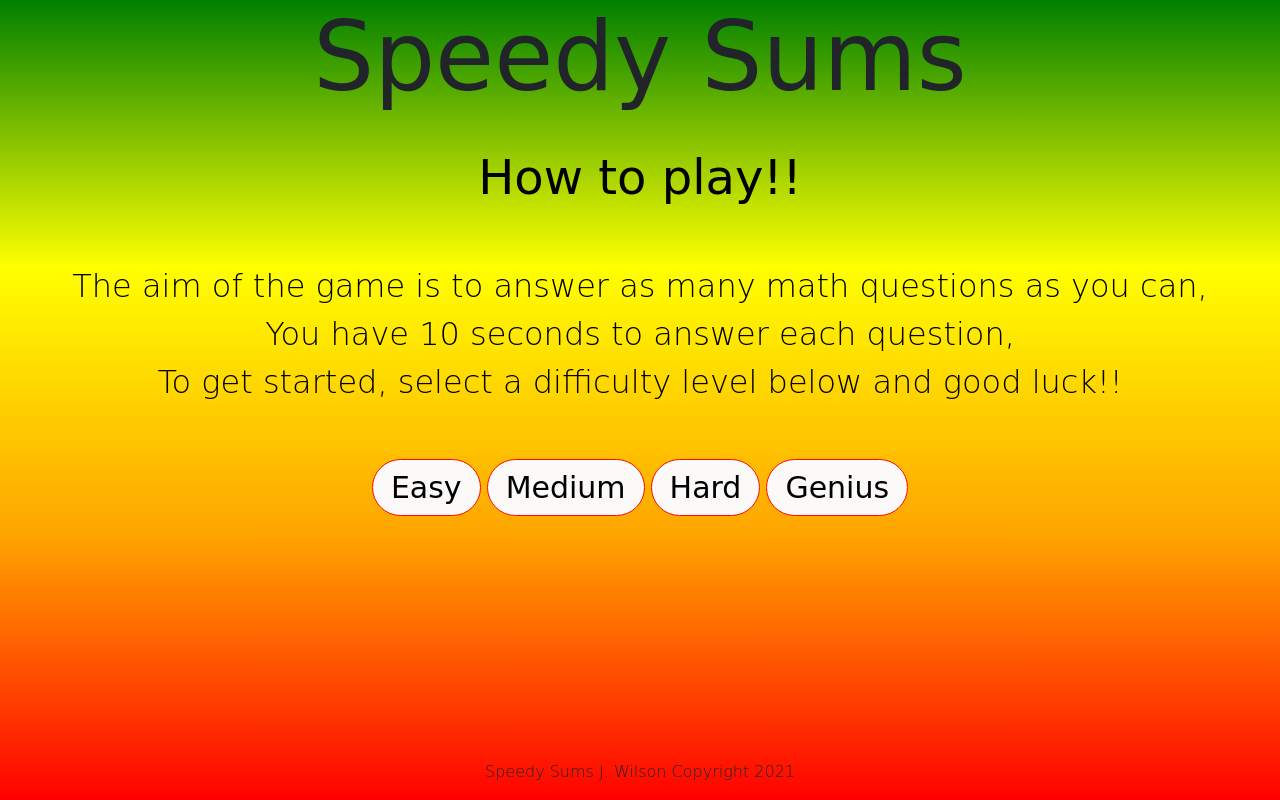
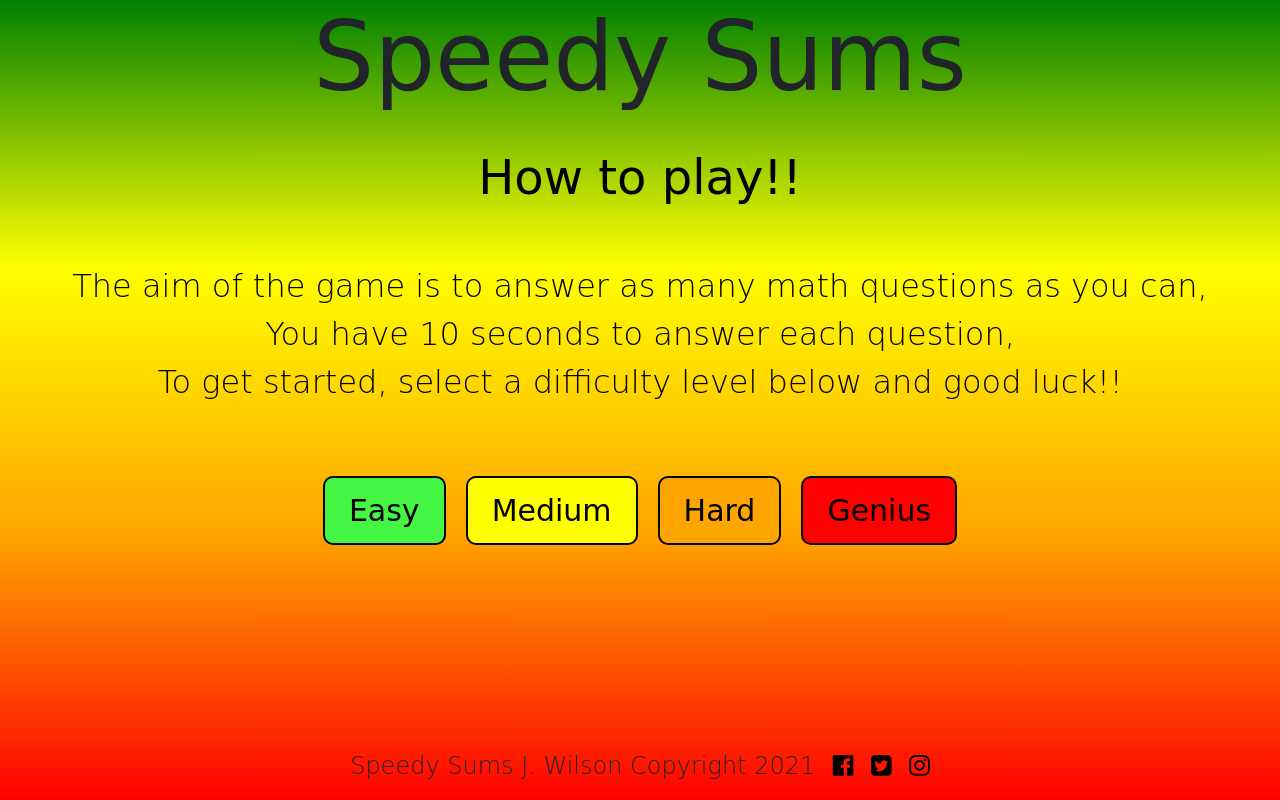
Before and after one commit to JamieWilson2000/SpeedySumsMS2, a plain HTML site: page entrypage.html in a window 1280 px wide. Drawn offline with nearby package versions, Linux system fonts and the light colour scheme; a script that the page names is missing; a web font is replaced by a local one.

Commit message:
Added social icons and links to the footer on the entry page

```diff
--- a/assets/css/style.css
+++ b/assets/css/style.css
@@ -205,9 +205,10 @@ a:hover {
 .btn-group {
     text-align: center;
     top: 50px;
+
 }
 
-#easybtn {
+#easyBtn {
     margin: 20px 10px;
     font-family: 'Londrina Solid', cursive;
     text-align: center;
@@ -220,11 +221,11 @@ a:hover {
     float: left;
 }
 
-#easybtn:hover {
+#easyBtn:hover {
     background-color: rgb(59, 212, 59);
 }
 
-#medbtn {
+#mediumBtn {
     margin: 20px 10px;
     font-family: 'Londrina Solid', cursive;
     text-align: center;
@@ -237,11 +238,11 @@ a:hover {
     float: left;
 }
 
-#medbtn:hover {
+#mediumBtn:hover {
     background-color: rgb(207, 207, 2);
 }
 
-#hardbtn {
+#hardBtn {
     margin: 20px 10px;
     font-family: 'Londrina Solid', cursive;
     text-align: center;
@@ -254,11 +255,11 @@ a:hover {
     float: left;
 }
 
-#hardbtn:hover {
+#hardBtn:hover {
     background-color: rgb(209, 136, 0);
 }
 
-#genbtn {
+#geniusBtn {
     margin: 20px 10px;
     font-family: 'Londrina Solid', cursive;
     text-align: center;
@@ -271,7 +272,7 @@ a:hover {
     float: left;
 }
 
-#genbtn:hover {
+#geniusBtn:hover {
     background-color: rgb(207, 0, 0);
 }
 
@@ -557,13 +558,23 @@ textarea:focus {
 }
 
 #footer {
+
+    font-size: 1.5rem;
     width: 100%;
-    top: 95%;
+    bottom: 2%;
     position: absolute;
     text-align: center;
     font-family: 'Londrina Solid', cursive;
     font-weight: 300;
 
+}
+
+i {
+    margin-left: 10px;
+}
+
+i:hover {
+    color: white;
 }
 
 
--- a/entrypage.html
+++ b/entrypage.html
@@ -26,12 +26,16 @@
         </div>
 
         <div class="btn-group" id="gameType">
-            <a href="easylevel.html"><button id="levelBtn" data-type="easyLevel">Easy</button></a>
-            <a href="mediumlevel.html"><button id="levelBtn" data-type="mediumLevel">Medium</button></a>
-            <a href="hardlevel.html"><button id="levelBtn">Hard</button></a>
-            <a href="geniuslevel.html"><button id="levelBtn">Genius</button></a>
+            <a href="easylevel.html"><button id="easyBtn" data-type="easyLevel">Easy</button></a>
+            <a href="mediumlevel.html"><button id="mediumBtn" data-type="mediumLevel">Medium</button></a>
+            <a href="hardlevel.html"><button id="hardBtn">Hard</button></a>
+            <a href="geniuslevel.html"><button id="geniusBtn">Genius</button></a>
         </div>
-        <footer id="footer">Speedy Sums J. Wilson Copyright 2021</footer>
+        <footer id="footer">Speedy Sums J. Wilson Copyright 2021
+            <a href="facebook.com" target="_blank"><i class="fa fa-facebook-official" aria-hidden="true"></i></a>
+            <a href="twitter.com" target="_blank"><i class="fa fa-twitter-square" aria-hidden="true"></i></a>
+            <a href="instagram.com" target="_blank"><i class="fa fa-instagram" aria-hidden="true"></i></a>
+        </footer>
     </section>
 
     <script src="assets/javascript/script3.js"></script>
```
Also changed, not shown: 1 other file.
